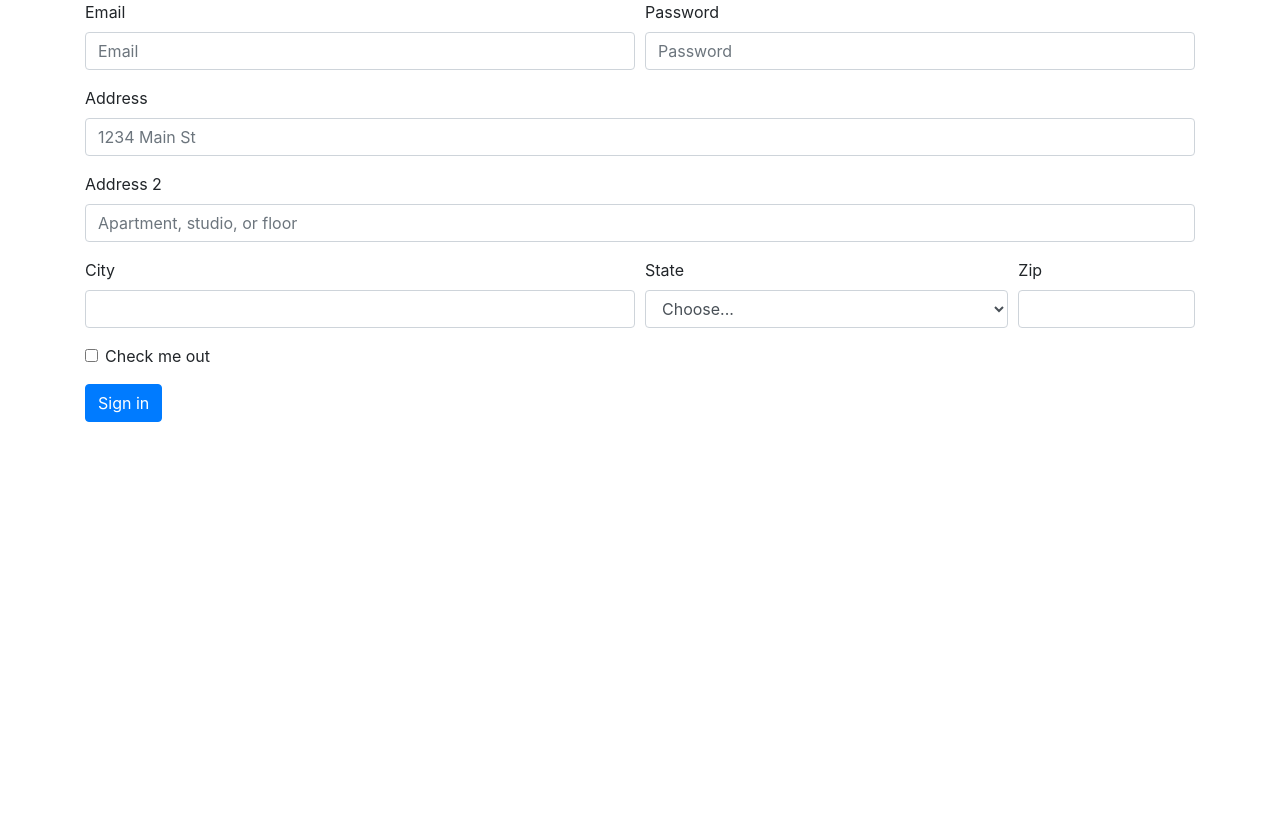
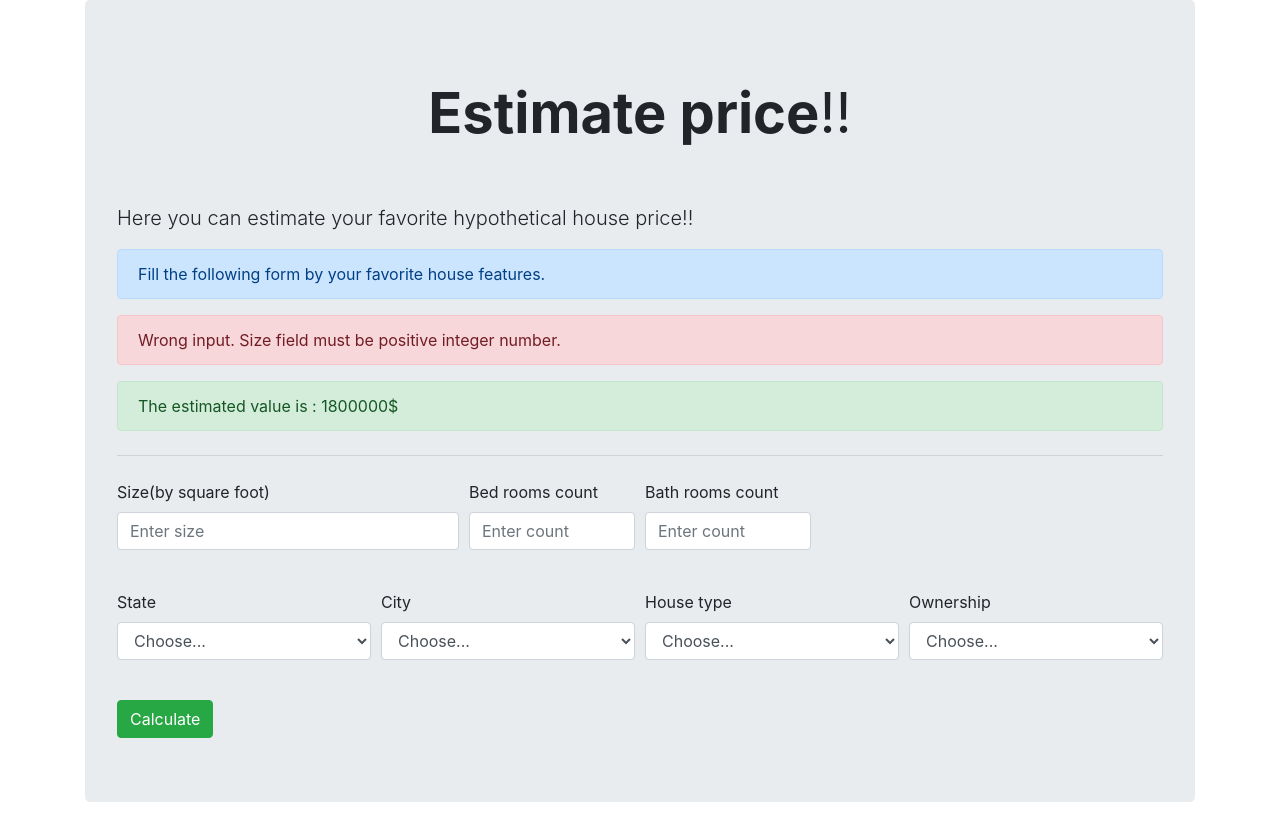
Before and after one commit to sajadkhosravani1/canadaHouse, a Django app: page /houses/estimate in a window 1280 px wide. Before the commit the page ends 422 px from the top, so only its background shows below. Run offline with Django 3.2, Linux system fonts and the light colour scheme; some libraries are stand-ins or nearby versions.

Commit message:
Estimate page's primary view is ready

```diff
--- a/gopal/templates/gopal/estimate.html
+++ b/gopal/templates/gopal/estimate.html
@@ -4,48 +4,66 @@
 {% endblock %}
 
 {% block body %}
-<form>
+<div class="jumbotron">
+    <h1 class="text-center pt-3 pb-5 display-4"><b><strong>Estimate price</strong></b><b>!!</b></h1>
+    <p class="lead">Here you can estimate your favorite hypothetical house price!!<br></p>
+    <div class="alert alert-primary" role="alert">
+        Fill the following form by your favorite house features.
+    </div>
+    <div class="alert alert-danger" role="alert">
+        Wrong input. Size field must be positive integer number.
+    </div>
+    <div class="alert alert-success" role="alert">
+        The estimated value is : 1800000$
+    </div>
+    <hr class="my-4">
+    <form method="get">
         <div class="form-row">
-        <div class="form-group col-md-6">
-            <label for="inputEmail4">Email</label>
-            <input type="email" class="form-control" id="inputEmail4" placeholder="Email">
+            <div class="form-group col-md-4">
+                <label for="size">Size(by square foot)</label>
+                <input type="number" class="form-control" id="size" placeholder="Enter size">
             </div>
-        <div class="form-group col-md-6">
-            <label for="inputPassword4">Password</label>
-            <input type="password" class="form-control" id="inputPassword4" placeholder="Password">
+            <div class="form-group col-md-2">
+                <label for="bed-rooms">Bed rooms count</label>
+                <input type="number" class="form-control" id="bed-rooms" placeholder="Enter count" >
+            </div>
+            <div class="form-group col-md-2">
+                <label for="bath-rooms">Bath rooms count</label>
+                <input type="number" class="form-control" id="bath-rooms" placeholder="Enter count">
             </div>
         </div>
-    <div class="form-group">
-        <label for="inputAddress">Address</label>
-        <input type="text" class="form-control" id="inputAddress" placeholder="1234 Main St">
-    </div>
-    <div class="form-group">
-        <label for="inputAddress2">Address 2</label>
-        <input type="text" class="form-control" id="inputAddress2" placeholder="Apartment, studio, or floor">
-    </div>
-    <div class="form-row">
-        <div class="form-group col-md-6">
-            <label for="inputCity">City</label>
-            <input type="text" class="form-control" id="inputCity">
-        </div>
-        <div class="form-group col-md-4">
-            <label for="inputState">State</label>
-            <select id="inputState" class="form-control">
+        <div class="form-row mt-4">
+            <div class="form-group col-md-3">
+                <label for="state">State</label>
+                <select id="state" class="form-control">
                     <option selected>Choose...</option>
                     <option>...</option>
                 </select>
             </div>
-        <div class="form-group col-md-2">
-            <label for="inputZip">Zip</label>
-            <input type="text" class="form-control" id="inputZip">
+            <div class="form-group col-md-3">
+                <label for="city">City</label>
+                <select id="city" class="form-control">
+                    <option selected>Choose...</option>
+                    <option>...</option>
+                </select>
+            </div>
+            <div class="form-group col-md-3">
+                <label for="type">House type</label>
+                <select id="type" class="form-control">
+                    <option selected>Choose...</option>
+                    <option>...</option>
+                </select>
+            </div>
+            <div class="form-group col-md-3">
+                <label for="ownership">Ownership</label>
+                <select id="ownership" class="form-control">
+                    <option selected>Choose...</option>
+                    <option>...</option>
+                </select>
             </div>
         </div>
-    <div class="form-group">
-        <div class="form-check">
-            <input class="form-check-input" type="checkbox" id="gridCheck">
-            <label class="form-check-label" for="gridCheck">Check me out</label>
+        <button type="submit" class="btn btn-success mt-4">Calculate</button>
+    </form>
+
 </div>
-    </div>
-    <button type="submit" class="btn btn-primary">Sign in</button>
-</form>
 {% endblock %}
```
Lines whose indentation alone changed are shown as unchanged.
